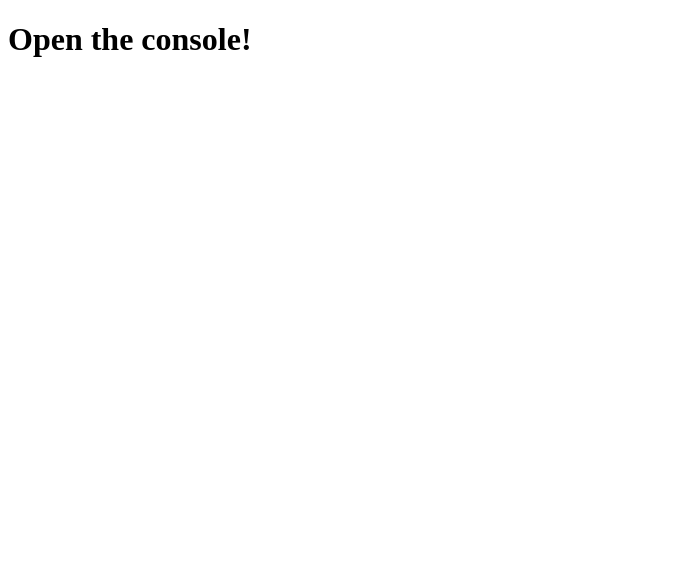
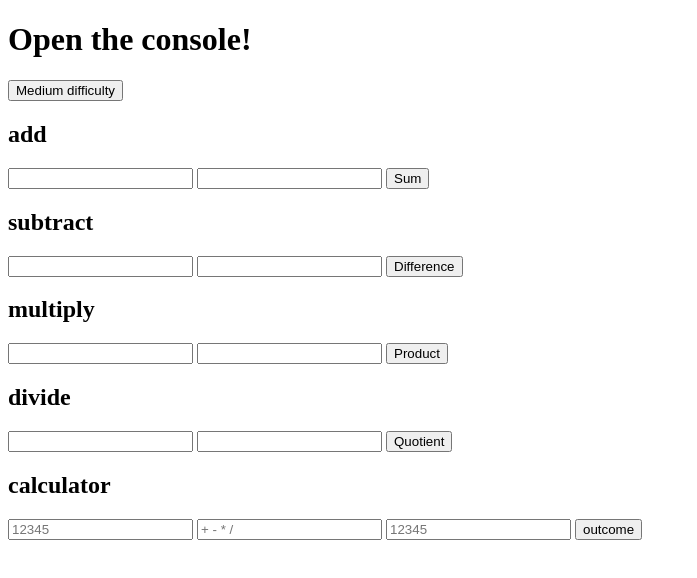
Before and after one commit to Ultrafeeder/javaIntro, a plain HTML site: page index.html in a window 1280 px wide. Shown: the whole page, without its empty margins (0-697 px from the left). Drawn offline with Linux system fonts and the light colour scheme.

Commit message:
made calculator

```diff
--- a/index.html
+++ b/index.html
@@ -8,6 +8,43 @@
 </head>
 <body>
     <h1>Open the console!</h1>
+    <button id="shouting" onclick="mediumFunction()">Medium difficulty</button>
+   <section>
+       <h2>add</h2>
+       <input type="number" id="add1">
+       <input type="number" id="add2">
+       <button onclick="add()">Sum</button>
+       <p id="sum"></p>
+   </section>
+   <section>
+    <h2>subtract</h2>
+    <input type="number" id="sub1">
+    <input type="number" id="sub2">
+    <button onclick="subtract()">Difference</button>
+    <p id="dif"></p>
+</section>
+<section>
+    <h2>multiply</h2>
+    <input type="number" id="mult1">
+    <input type="number" id="mult2">
+    <button onclick="multiply()">Product</button>
+    <p id="pro"></p>
+</section>
+<section>
+    <h2>divide</h2>
+    <input type="number" id="div1">
+    <input type="number" id="div2">
+    <button onclick="divide()">Quotient</button>
+    <p id="quo"></p>
+</section>
+<section>
+    <h2>calculator</h2>
+    <input type="number" placeholder="12345" id="num1">
+    <input type="text" placeholder="+ - * /" id="operation">
+    <input type="number" placeholder="12345" id="num2">
+    <button onclick="calculator()">outcome</button>
+    <p id="outcome"></p>
+</section>
     <script src="script.js"></script>
 </body>
 </html>
--- a/script.js
+++ b/script.js
@@ -15,3 +15,61 @@ nameLength1 = name1.length;
 nameLength2 = name2.length;
 
 console.log("The name " + name1 + " is shorter than " + name2 + ` by ${nameLength2 - nameLength1} character.`)
+
+//MEDIUM
+function mediumFunction() {
+    var userInput = prompt("Say something!");
+    if (userInput == userInput.toUpperCase()) {
+        alert ("STOP SHOUTING!")
+    }
+    if (userInput == userInput.toLowerCase()) {
+        alert ("...speakup...")
+    }
+    else {
+        alert ("Good talk!")
+    }
+};
+//HARD
+function add() {
+var add1 = document.getElementById('add1').value;
+var add2 = document.getElementById('add2').value;
+
+    document.getElementById('sum').innerHTML = parseInt(add1) + parseInt(add2);
+}
+function subtract() {
+    var sub1 = document.getElementById('sub1').value;
+    var sub2 = document.getElementById('sub2').value;
+
+        document.getElementById('dif').innerHTML = parseInt(sub1) - parseInt(sub2);
+}
+function multiply() {
+    var mult1 = document.getElementById('mult1').value;
+    var mult2 = document.getElementById('mult2').value;
+
+        document.getElementById('pro').innerHTML = parseInt(mult1) * parseInt(mult2);
+}
+function divide() {
+    var div1 = document.getElementById('div1').value;
+    var div2 = document.getElementById('div2').value;
+
+        document.getElementById('quo').innerHTML = parseInt(div1) / parseInt(div2);
+}
+
+//VERY HARD
+function calculator() {
+    var num1 = document.getElementById('num1').value;
+    var num2 = document.getElementById('num2').value;
+    var op = document.getElementById('operation').value;
+        if (op === "+") {
+            document.getElementById('outcome').innerHTML = parseInt(num1) + parseInt(num2);
+     }
+     if (op === "-") {
+            document.getElementById('outcome').innerHTML = parseInt(num1) - parseInt(num2)
+     }
+     if (op === "*") {
+         document.getElementById('outcome').innerHTML = parseInt(num1) * parseInt(num2)
+     }
+     if (op === "/") {
+         document.getElementById('outcome').innerHTML = parseInt(num1) / parseInt(num2)
+     }
+ }
```
